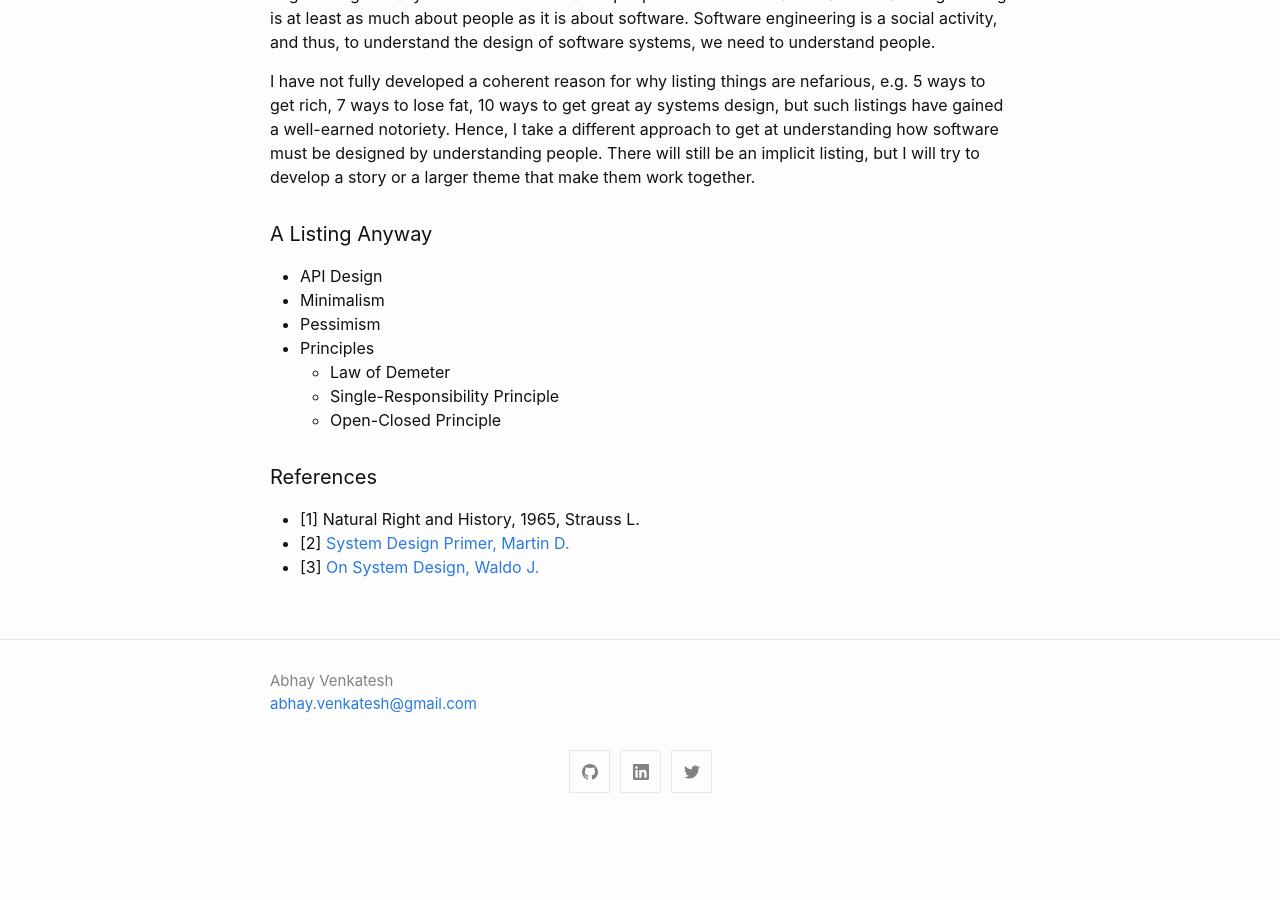
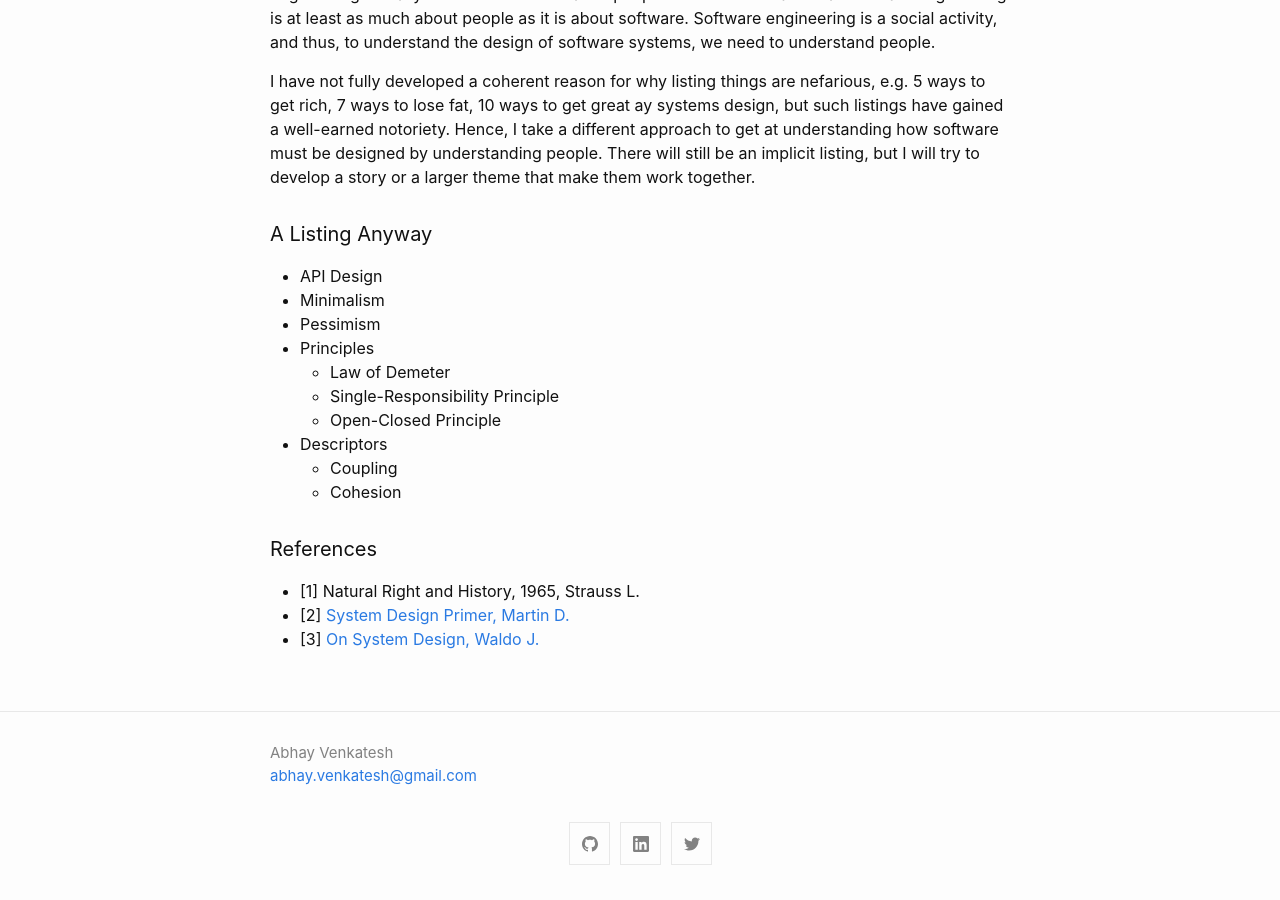
Before and after one commit to abhay-venkatesh/abhay-venkatesh.github.io, a Jekyll site: the page built from _posts/2020-06-20-system-design.md, in a window 1280 px wide and 900 px high, scrolled down 1070 px. Built offline with Jekyll 4.4.1, drawn with Linux system fonts in a browser that asks for light colours; before the commit the page ends 1898 px from its top, so only the background shows below that.

Commit message:
good starting point

```diff
--- a/_posts/2020-06-20-system-design.md
+++ b/_posts/2020-06-20-system-design.md
@@ -32,6 +32,9 @@ I have not fully developed a coherent reason for why listing things are nefariou
     - Law of Demeter
     - Single-Responsibility Principle
     - Open-Closed Principle
+- Descriptors
+    - Coupling
+    - Cohesion
 
 #### References
 - [1] Natural Right and History, 1965, Strauss L.
```
